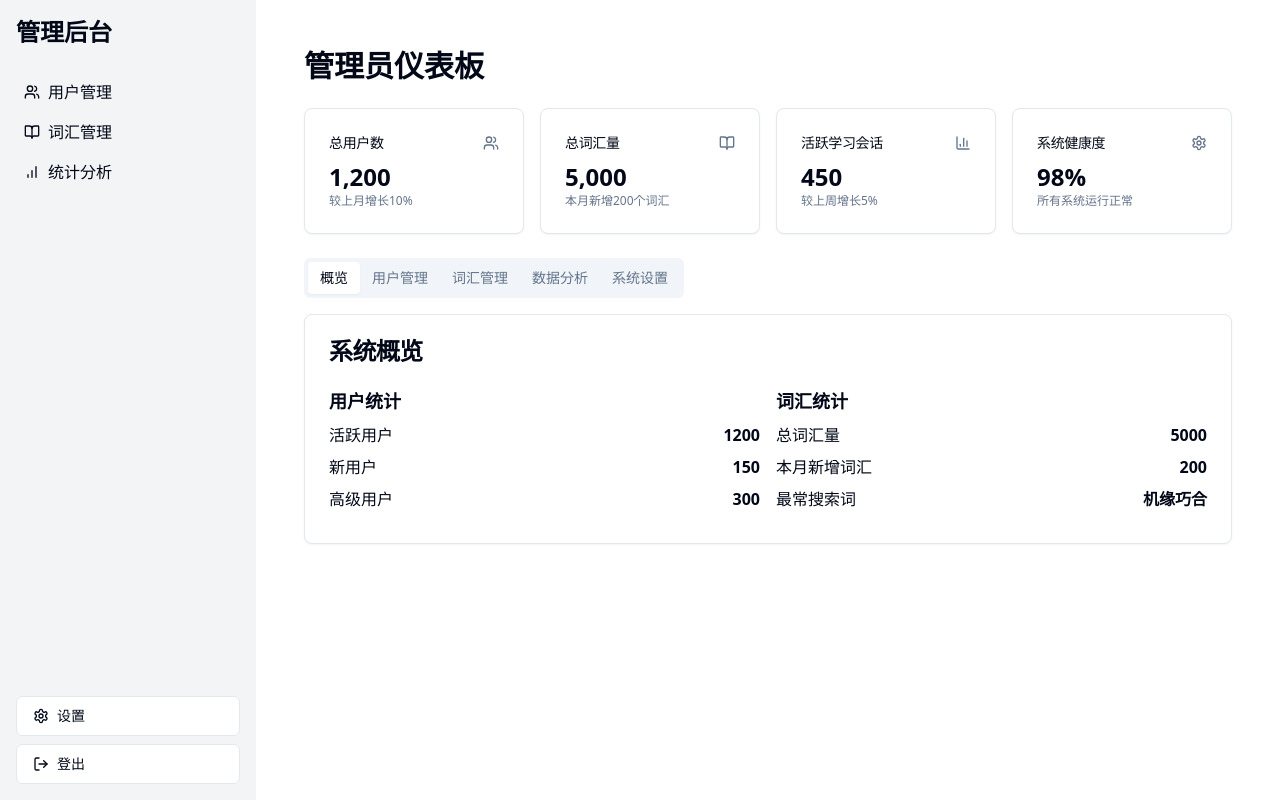
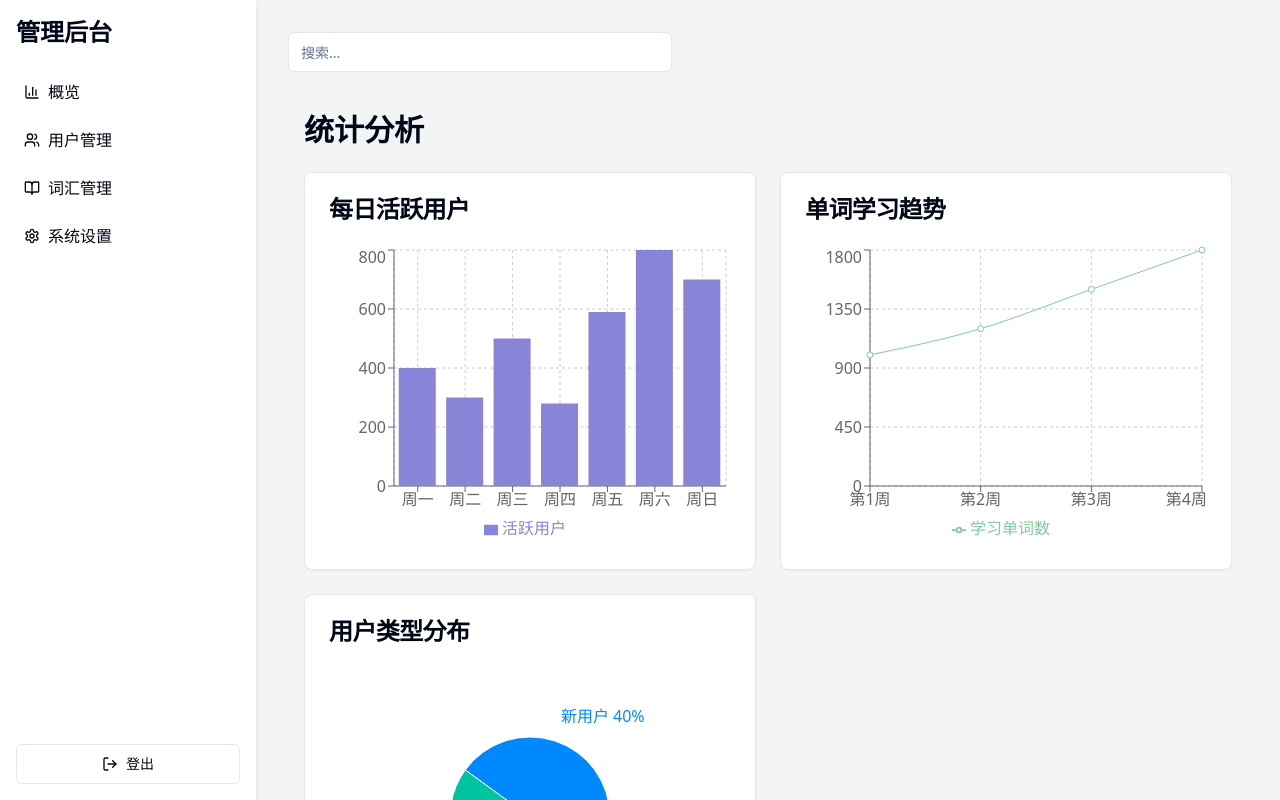
Before and after one commit to sohotv/wordwhiz-memory, a React (Vite) app: page /admin in a window 1280 px wide. Built offline with nearby package versions, Linux system fonts and the light colour scheme; sample sign-in values are in the browser's storage.

Commit message:
Enhance Admin Dashboard Features
Improved routing and navigation functionalities in the admin dashboard. Enhanced settings and overall user experience.
[skip gpt_engineer]

```diff
--- a/src/App.jsx
+++ b/src/App.jsx
@@ -10,7 +10,7 @@ import UserSidebar from './components/UserSidebar';
 
 const queryClient = new QueryClient();
 
-// 懒加载路由组件
+// Lazy load components
 const Login = lazy(() => import('./pages/Login'));
 const UserDashboard = lazy(() => import('./pages/UserDashboard'));
 const LearnWords = lazy(() => import('./pages/LearnWords'));
@@ -20,6 +20,7 @@ const AdminDashboard = lazy(() => import('./pages/AdminDashboard'));
 const UserManagement = lazy(() => import('./pages/UserManagement'));
 const WordManagement = lazy(() => import('./pages/WordManagement'));
 const Statistics = lazy(() => import('./pages/Statistics'));
+const SystemSettings = lazy(() => import('./pages/SystemSettings'));
 
 const App = () => {
   return (
@@ -33,19 +34,14 @@ const App = () => {
                 <Route path="/login" element={<Login />} />
                 <Route path="/admin/*" element={
                   <ProtectedRoute requiredRole="admin">
-                    <div className="flex">
-                      <AdminSidebar />
-                      <main className="flex-1 p-8 overflow-auto">
-                        <Routes>
-                          <Route index element={<AdminDashboard />} />
-                          <Route path="users" element={<UserManagement />} />
-                          <Route path="words" element={<WordManagement />} />
-                          <Route path="statistics" element={<Statistics />} />
-                        </Routes>
-                      </main>
-                    </div>
+                    <AdminDashboard />
                   </ProtectedRoute>
-                } />
+                }>
+                  <Route index element={<Statistics />} />
+                  <Route path="users" element={<UserManagement />} />
+                  <Route path="words" element={<WordManagement />} />
+                  <Route path="settings" element={<SystemSettings />} />
+                </Route>
                 <Route path="/*" element={
                   <ProtectedRoute>
                     <div className="flex">
--- a/src/pages/AdminDashboard.jsx
+++ b/src/pages/AdminDashboard.jsx
@@ -1,186 +1,66 @@
 import React, { useState } from 'react';
+import { Outlet, Link, useNavigate } from 'react-router-dom';
 import { Card, CardContent, CardHeader, CardTitle } from "@/components/ui/card";
 import { Button } from "@/components/ui/button";
 import { Input } from "@/components/ui/input";
-import { Table, TableBody, TableCell, TableHead, TableHeader, TableRow } from "@/components/ui/table";
-import { PlusCircle, Trash2, Edit, Search, Users, BookOpen, BarChart3, Settings, User, Clock, Star, Download } from "lucide-react";
-import { Dialog, DialogContent, DialogHeader, DialogTitle, DialogTrigger } from "@/components/ui/dialog";
-import { Label } from "@/components/ui/label";
-import { Tabs, TabsContent, TabsList, TabsTrigger } from "@/components/ui/tabs";
-import { Select, SelectContent, SelectItem, SelectTrigger, SelectValue } from "@/components/ui/select";
-import { BarChart, Bar, XAxis, YAxis, CartesianGrid, Tooltip, Legend, ResponsiveContainer, PieChart, Pie, Cell, LineChart, Line } from 'recharts';
-import { Avatar, AvatarFallback, AvatarImage } from "@/components/ui/avatar";
-import { Badge } from "@/components/ui/badge";
-import { Progress } from "@/components/ui/progress";
-import { Textarea } from "@/components/ui/textarea";
-import { Switch } from "@/components/ui/switch";
-import UserManagement from './UserManagement';
-import SystemSettings from './SystemSettings';
+import { Users, BookOpen, BarChart3, Settings, LogOut } from "lucide-react";
 
 const AdminDashboard = () => {
-  const [activeTab, setActiveTab] = useState('overview');
+  const navigate = useNavigate();
+  const [searchTerm, setSearchTerm] = useState('');
 
-  const userStats = [
-    { name: '活跃用户', value: 1200 },
-    { name: '新用户', value: 150 },
-    { name: '高级用户', value: 300 },
-  ];
-
-  const wordStats = [
-    { name: '总词汇量', value: 5000 },
-    { name: '本月新增词汇', value: 200 },
-    { name: '最常搜索词', value: '机缘巧合' },
-  ];
-
-  const userProgressData = [
-    { name: '第1周', users: 500 },
-    { name: '第2周', users: 700 },
-    { name: '第3周', users: 1000 },
-    { name: '第4周', users: 1200 },
-  ];
-
-  const dailyActiveUsers = [
-    { name: '周一', users: 800 },
-    { name: '周二', users: 950 },
-    { name: '周三', users: 1100 },
-    { name: '周四', users: 1000 },
-    { name: '周五', users: 1200 },
-    { name: '周六', users: 1500 },
-    { name: '周日', users: 1300 },
-  ];
+  const handleLogout = () => {
+    // Implement logout logic here
+    navigate('/login');
+  };
 
   return (
-    <div className="container mx-auto p-4">
-      <h1 className="text-3xl font-bold mb-6">管理员仪表板</h1>
-
-      <div className="grid grid-cols-1 md:grid-cols-2 lg:grid-cols-4 gap-4 mb-6">
-        <Card>
-          <CardHeader className="flex flex-row items-center justify-between space-y-0 pb-2">
-            <CardTitle className="text-sm font-medium">总用户数</CardTitle>
-            <Users className="h-4 w-4 text-muted-foreground" />
-          </CardHeader>
-          <CardContent>
-            <div className="text-2xl font-bold">1,200</div>
-            <p className="text-xs text-muted-foreground">较上月增长10%</p>
-          </CardContent>
-        </Card>
-        <Card>
-          <CardHeader className="flex flex-row items-center justify-between space-y-0 pb-2">
-            <CardTitle className="text-sm font-medium">总词汇量</CardTitle>
-            <BookOpen className="h-4 w-4 text-muted-foreground" />
-          </CardHeader>
-          <CardContent>
-            <div className="text-2xl font-bold">5,000</div>
-            <p className="text-xs text-muted-foreground">本月新增200个词汇</p>
-          </CardContent>
-        </Card>
-        <Card>
-          <CardHeader className="flex flex-row items-center justify-between space-y-0 pb-2">
-            <CardTitle className="text-sm font-medium">活跃学习会话</CardTitle>
-            <BarChart3 className="h-4 w-4 text-muted-foreground" />
-          </CardHeader>
-          <CardContent>
-            <div className="text-2xl font-bold">450</div>
-            <p className="text-xs text-muted-foreground">较上周增长5%</p>
-          </CardContent>
-        </Card>
-        <Card>
-          <CardHeader className="flex flex-row items-center justify-between space-y-0 pb-2">
-            <CardTitle className="text-sm font-medium">系统健康度</CardTitle>
-            <Settings className="h-4 w-4 text-muted-foreground" />
-          </CardHeader>
-          <CardContent>
-            <div className="text-2xl font-bold">98%</div>
-            <p className="text-xs text-muted-foreground">所有系统运行正常</p>
-          </CardContent>
-        </Card>
+    <div className="flex h-screen bg-gray-100">
+      {/* Sidebar */}
+      <div className="w-64 bg-white shadow-md">
+        <div className="p-4">
+          <h1 className="text-2xl font-bold mb-6">管理后台</h1>
+          <nav className="space-y-2">
+            <Link to="/admin" className="flex items-center p-2 hover:bg-gray-200 rounded">
+              <BarChart3 className="mr-2 h-4 w-4" />
+              概览
+            </Link>
+            <Link to="/admin/users" className="flex items-center p-2 hover:bg-gray-200 rounded">
+              <Users className="mr-2 h-4 w-4" />
+              用户管理
+            </Link>
+            <Link to="/admin/words" className="flex items-center p-2 hover:bg-gray-200 rounded">
+              <BookOpen className="mr-2 h-4 w-4" />
+              词汇管理
+            </Link>
+            <Link to="/admin/settings" className="flex items-center p-2 hover:bg-gray-200 rounded">
+              <Settings className="mr-2 h-4 w-4" />
+              系统设置
+            </Link>
+          </nav>
+        </div>
+        <div className="absolute bottom-0 p-4 w-64">
+          <Button variant="outline" className="w-full" onClick={handleLogout}>
+            <LogOut className="mr-2 h-4 w-4" />
+            登出
+          </Button>
+        </div>
       </div>
 
-      <Tabs value={activeTab} onValueChange={setActiveTab} className="space-y-4">
-        <TabsList>
-          <TabsTrigger value="overview">概览</TabsTrigger>
-          <TabsTrigger value="users">用户管理</TabsTrigger>
-          <TabsTrigger value="words">词汇管理</TabsTrigger>
-          <TabsTrigger value="analytics">数据分析</TabsTrigger>
-          <TabsTrigger value="settings">系统设置</TabsTrigger>
-        </TabsList>
-        <TabsContent value="overview">
-          <Card>
-            <CardHeader>
-              <CardTitle>系统概览</CardTitle>
-            </CardHeader>
-            <CardContent>
-              <div className="grid grid-cols-1 md:grid-cols-2 gap-4">
-                <div>
-                  <h3 className="text-lg font-semibold mb-2">用户统计</h3>
-                  {userStats.map((stat, index) => (
-                    <div key={index} className="flex justify-between items-center mb-2">
-                      <span>{stat.name}</span>
-                      <span className="font-bold">{stat.value}</span>
-                    </div>
-                  ))}
-                </div>
-                <div>
-                  <h3 className="text-lg font-semibold mb-2">词汇统计</h3>
-                  {wordStats.map((stat, index) => (
-                    <div key={index} className="flex justify-between items-center mb-2">
-                      <span>{stat.name}</span>
-                      <span className="font-bold">{stat.value}</span>
-                    </div>
-                  ))}
-                </div>
-              </div>
-            </CardContent>
-          </Card>
-        </TabsContent>
-        <TabsContent value="users">
-          <UserManagement />
-        </TabsContent>
-        <TabsContent value="words">
-          {/* 词汇管理组件 */}
-        </TabsContent>
-        <TabsContent value="analytics">
-          <div className="grid grid-cols-1 md:grid-cols-2 gap-6">
-            <Card>
-              <CardHeader>
-                <CardTitle>用户增长趋势</CardTitle>
-              </CardHeader>
-              <CardContent>
-                <ResponsiveContainer width="100%" height={300}>
-                  <BarChart data={userProgressData}>
-                    <CartesianGrid strokeDasharray="3 3" />
-                    <XAxis dataKey="name" />
-                    <YAxis />
-                    <Tooltip />
-                    <Legend />
-                    <Bar dataKey="users" fill="#8884d8" />
-                  </BarChart>
-                </ResponsiveContainer>
-              </CardContent>
-            </Card>
-            <Card>
-              <CardHeader>
-                <CardTitle>每日活跃用户</CardTitle>
-              </CardHeader>
-              <CardContent>
-                <ResponsiveContainer width="100%" height={300}>
-                  <LineChart data={dailyActiveUsers}>
-                    <CartesianGrid strokeDasharray="3 3" />
-                    <XAxis dataKey="name" />
-                    <YAxis />
-                    <Tooltip />
-                    <Legend />
-                    <Line type="monotone" dataKey="users" stroke="#8884d8" activeDot={{ r: 8 }} />
-                  </LineChart>
-                </ResponsiveContainer>
-              </CardContent>
-            </Card>
+      {/* Main content */}
+      <div className="flex-1 overflow-auto">
+        <div className="p-8">
+          <div className="mb-6">
+            <Input
+              placeholder="搜索..."
+              value={searchTerm}
+              onChange={(e) => setSearchTerm(e.target.value)}
+              className="max-w-sm"
+            />
           </div>
-        </TabsContent>
-        <TabsContent value="settings">
-          <SystemSettings />
-        </TabsContent>
-      </Tabs>
+          <Outlet />
+        </div>
+      </div>
     </div>
   );
 };
```
Also changed, not shown: src/pages/SystemSettings.jsx (+58 -9 lines).
